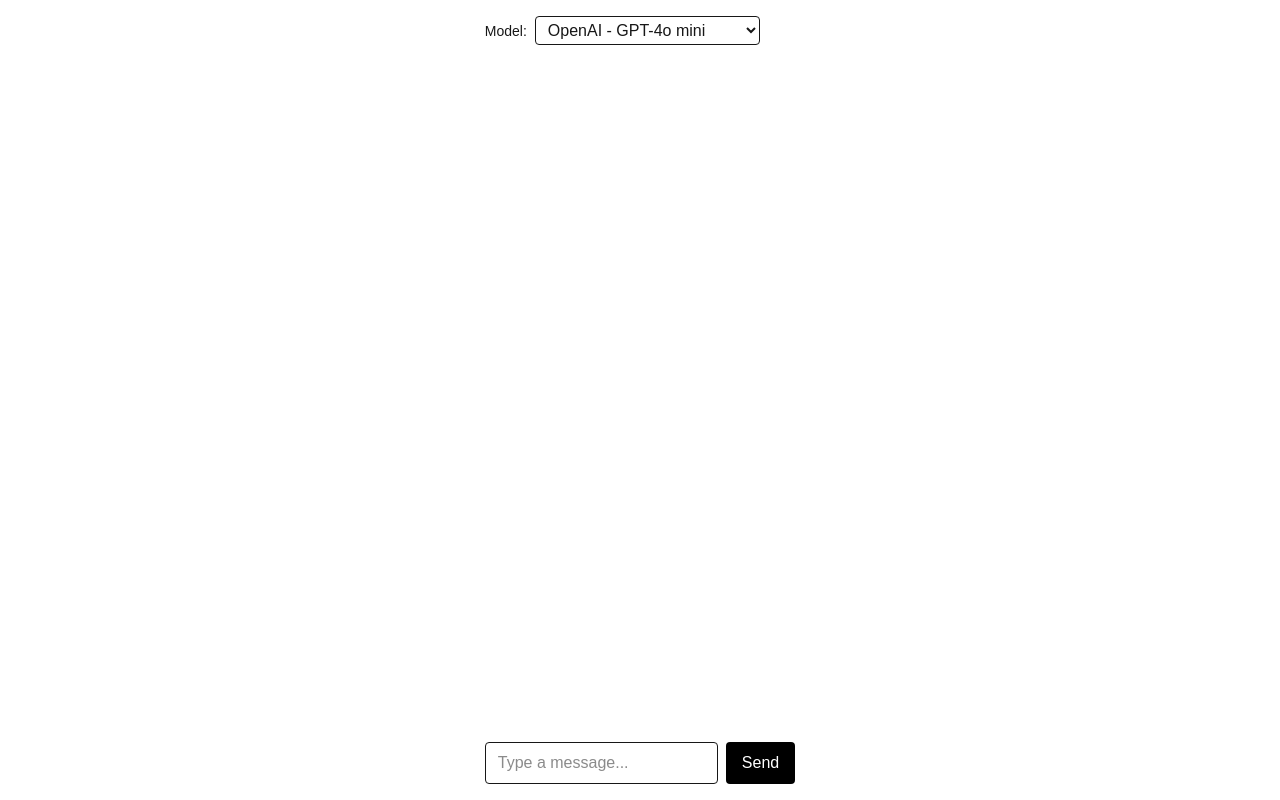
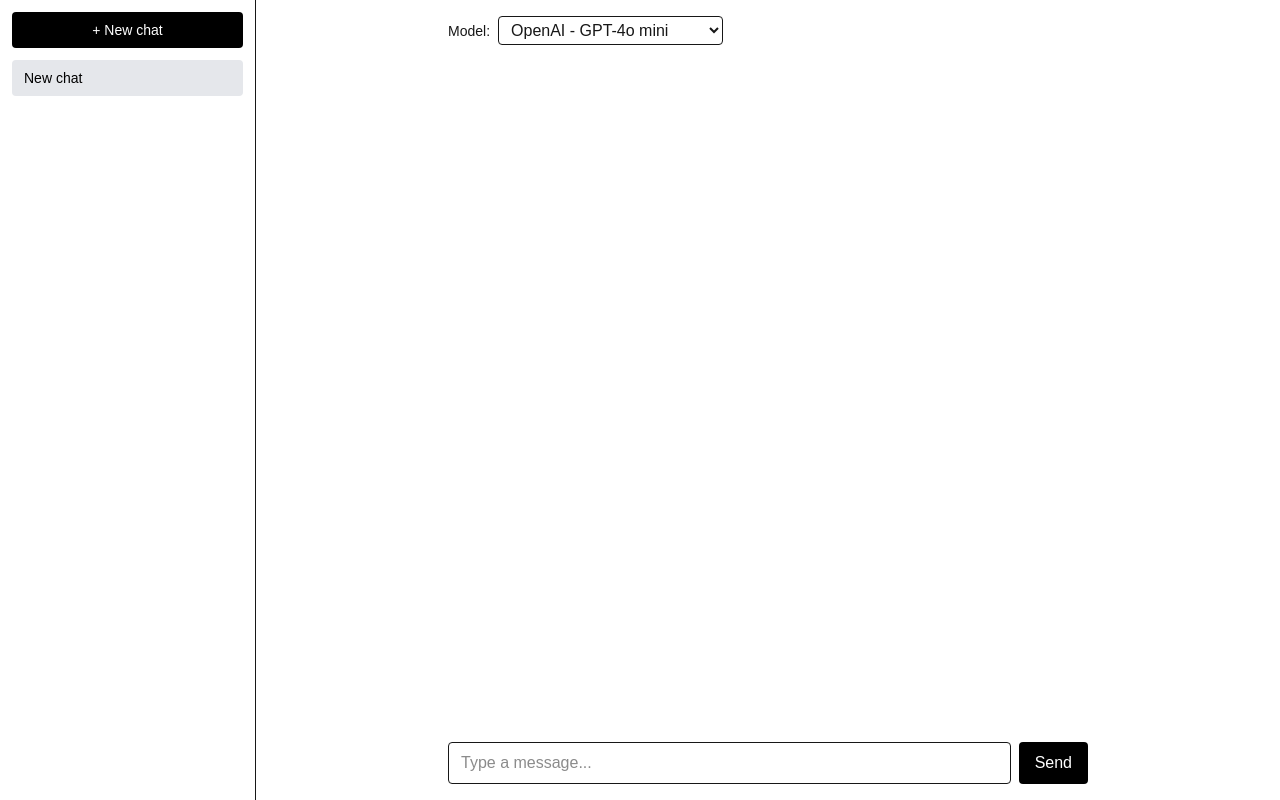
Before and after one commit to hussenfarhat22/AI_CHAT, a Next.js app: page / in a window 1280 px wide. Built offline with nearby package versions, Linux system fonts and the light colour scheme.

Commit message:
Add sidebar with new chat and reopen

```diff
--- a/src/app/page.tsx
+++ b/src/app/page.tsx
@@ -1,33 +1,87 @@
 "use client";
 
-import { useEffect, useState } from "react";
+import { useCallback, useEffect, useState } from "react";
 import Chat from "@/components/Chat";
+import Sidebar from "@/components/Sidebar";
+import type { ChatMessage } from "@/lib/types";
 import {
+  createConversation,
   loadConversations,
+  makeTitle,
   saveConversations,
   type Conversation,
 } from "@/lib/storage";
 
 export default function Home() {
-  const [conversation, setConversation] = useState<Conversation | null>(null);
+  const [conversations, setConversations] = useState<Conversation[]>([]);
+  const [activeId, setActiveId] = useState<string | null>(null);
+  const [loaded, setLoaded] = useState(false);
 
+  // Load the saved chats once, after the page opens.
   useEffect(() => {
     const list = loadConversations();
-    if (list.length > 0) {
-      setConversation(list[0]);
+    if (list.length === 0) {
+      const fresh = createConversation();
+      setConversations([fresh]);
+      setActiveId(fresh.id);
     } else {
-      const fresh: Conversation = {
-        id: crypto.randomUUID(),
-        title: "New chat",
-        messages: [],
-        updatedAt: Date.now(),
-      };
-      saveConversations([fresh]);
-      setConversation(fresh);
+      setConversations(list);
+      setActiveId(list[0].id);
     }
+    setLoaded(true);
   }, []);
 
-  if (!conversation) return null;
+  // Save the list every time it changes.
+  useEffect(() => {
+    if (loaded) saveConversations(conversations);
+  }, [conversations, loaded]);
 
-  return <Chat key={conversation.id} conversation={conversation} />;
+  function handleNew() {
+    const empty = conversations.find((c) => c.messages.length === 0);
+    if (empty) {
+      setActiveId(empty.id);
+      return;
+    }
+    const fresh = createConversation();
+    setConversations((prev) => [fresh, ...prev]);
+    setActiveId(fresh.id);
+  }
+
+  const handleMessagesChange = useCallback(
+    (id: string, messages: ChatMessage[]) => {
+      setConversations((prev) =>
+        prev.map((c) => {
+          if (c.id !== id || c.messages.length === messages.length) return c;
+          return {
+            ...c,
+            messages,
+            title: c.title === "New chat" ? makeTitle(messages) : c.title,
+            updatedAt: Date.now(),
+          };
+        })
+      );
+    },
+    []
+  );
+
+  const active = conversations.find((c) => c.id === activeId);
+  if (!loaded || !active) return null;
+
+  return (
+    <div className="flex h-screen">
+      <Sidebar
+        conversations={conversations}
+        activeId={active.id}
+        onNew={handleNew}
+        onSelect={setActiveId}
+      />
+      <div className="min-w-0 flex-1">
+        <Chat
+          key={active.id}
+          conversation={active}
+          onMessagesChange={handleMessagesChange}
+        />
+      </div>
+    </div>
+  );
 }
--- a/src/components/Chat.tsx
+++ b/src/components/Chat.tsx
@@ -1,5 +1,3 @@
-
-
 "use client";
 
 import { useEffect, useState } from "react";
@@ -7,12 +5,14 @@ import { useChat } from "@ai-sdk/react";
 import { DefaultChatTransport } from "ai";
 import { MODELS, DEFAULT_MODEL_ID } from "@/lib/models";
 import type { ChatMessage } from "@/lib/types";
-import { saveMessages, type Conversation } from "@/lib/storage";
+import type { Conversation } from "@/lib/storage";
 
 export default function Chat({
   conversation,
+  onMessagesChange,
 }: {
   conversation: Conversation;
+  onMessagesChange: (id: string, messages: ChatMessage[]) => void;
 }) {
   const [input, setInput] = useState("");
   const [modelId, setModelId] = useState(DEFAULT_MODEL_ID);
@@ -25,11 +25,10 @@ export default function Chat({
 
   const isBusy = status === "submitted" || status === "streaming";
 
-
   useEffect(() => {
     if (isBusy) return;
-    saveMessages(conversation.id, messages);
-  }, [messages, isBusy, conversation.id]);
+    onMessagesChange(conversation.id, messages);
+  }, [messages, isBusy, conversation.id, onMessagesChange]);
 
   function handleSubmit(e: React.FormEvent) {
     e.preventDefault();
@@ -39,7 +38,7 @@ export default function Chat({
   }
 
   return (
-    <main className="mx-auto flex h-screen max-w-2xl flex-col p-4">
+    <main className="mx-auto flex h-full w-full max-w-2xl flex-col p-4">
       <div className="mb-4 flex items-center gap-2">
         <label htmlFor="model" className="text-sm font-medium">
           Model:
--- /dev/null
+++ b/src/components/Sidebar.tsx
@@ -0,0 +1,42 @@
+"use client";
+
+import type { Conversation } from "@/lib/storage";
+
+export default function Sidebar({
+  conversations,
+  activeId,
+  onNew,
+  onSelect,
+}: {
+  conversations: Conversation[];
+  activeId: string;
+  onNew: () => void;
+  onSelect: (id: string) => void;
+}) {
+  return (
+    <aside className="flex w-64 shrink-0 flex-col border-r p-3">
+      <button
+        onClick={onNew}
+        className="mb-3 rounded bg-black px-3 py-2 text-sm text-white"
+      >
+        + New chat
+      </button>
+      <ul className="flex-1 space-y-1 overflow-y-auto">
+        {conversations.map((c) => (
+          <li key={c.id}>
+            <button
+              onClick={() => onSelect(c.id)}
+              className={`w-full truncate rounded px-3 py-2 text-left text-sm ${
+                c.id === activeId
+                  ? "bg-gray-200 text-black"
+                  : "hover:bg-gray-100 hover:text-black"
+              }`}
+            >
+              {c.title}
+            </button>
+          </li>
+        ))}
+      </ul>
+    </aside>
+  );
+}
--- a/src/lib/storage.ts
+++ b/src/lib/storage.ts
@@ -22,7 +22,7 @@ export function saveConversations(list: Conversation[]): void {
   try {
     localStorage.setItem(KEY, JSON.stringify(list));
   } catch {
-    // Storage is full or blocked. We ignore it for now.
+    // Storage is full or blocked.
   }
 }
 
@@ -32,3 +32,20 @@ export function saveMessages(id: string, messages: ChatMessage[]): void {
   );
   saveConversations(updated);
 }
+export function createConversation(): Conversation {
+  return {
+    id: crypto.randomUUID(),
+    title: "New chat",
+    messages: [],
+    updatedAt: Date.now(),
+  };
+}
+
+export function makeTitle(messages: ChatMessage[]): string {
+  const first = messages.find((m) => m.role === "user");
+  const text = first?.parts
+    .map((p) => (p.type === "text" ? p.text : ""))
+    .join("")
+    .trim();
+  return text ? text.slice(0, 40) : "New chat";
+}
```
